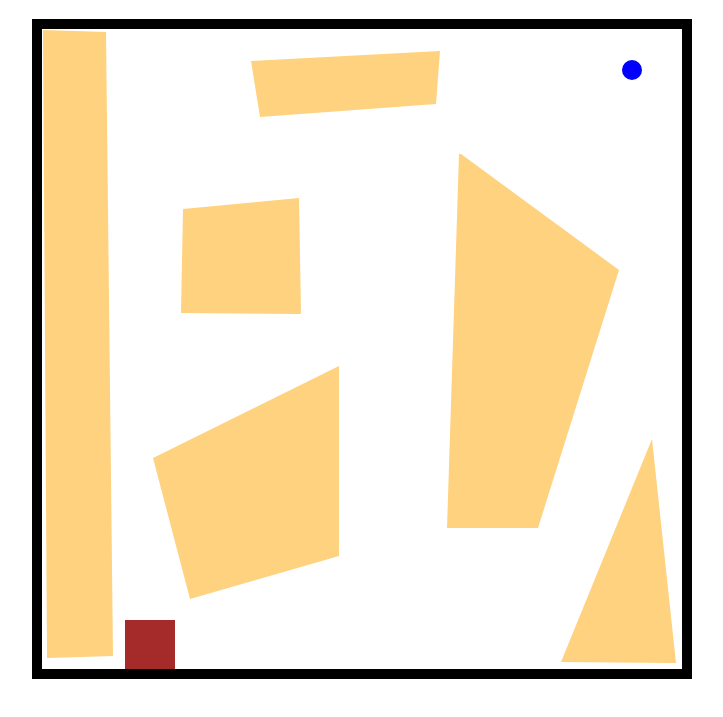
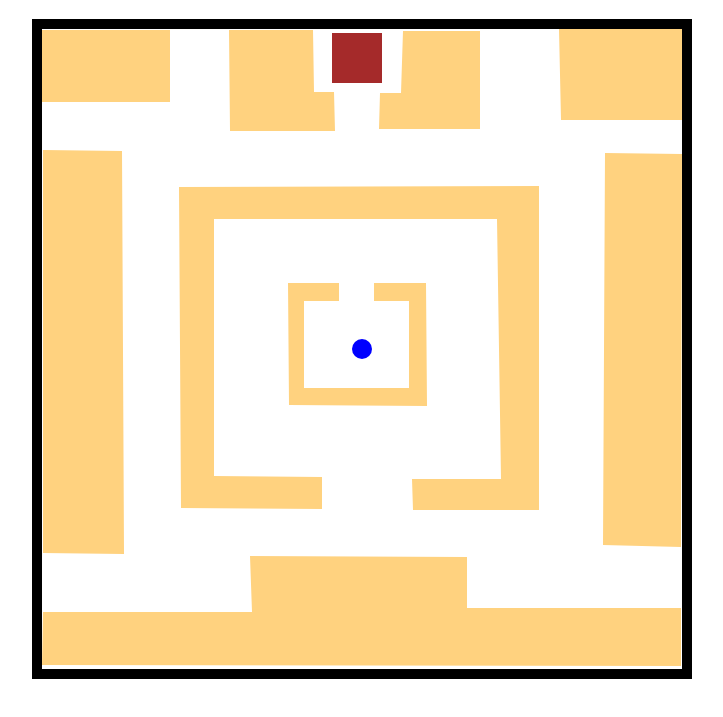
Before and after one commit to dchaebae/Ascension, a plain HTML site: page index.html in a window 1280 px wide. Shown: the part 61-778 px from the top of the page, without its empty margins (278-1001 px from the left). Drawn offline with nearby package versions, Linux system fonts and the light colour scheme.

Commit message:
make maps.json

```diff
--- a/index.html
+++ b/index.html
@@ -9,7 +9,7 @@
     <script src="./js/guard.js"></script>
     <script src="./js/convolutions.js"></script>
     <script src="./js/collisions.js"></script>
-    <script src="./js/wallTest.json"></script>
+    <script src="./js/maps.json"></script>
     <script src="./js/index.js"></script>
 </head>
 <body onload="startGame()">
--- a/js/index.js
+++ b/js/index.js
@@ -118,7 +118,7 @@ function updateGameArea(coordinates) {
     lazuli.update();
 
     // select which map
-    var gameMap = 10;
+    var gameMap = 0;
     // change the speed based on the map
     if (gameMap >= 1) lazuli.speed = 4.5;
     else lazuli.speed = 2;
--- /dev/null
+++ b/js/maps.json
@@ -0,0 +1,22 @@
+data = [{"start":[[320,320]],
+"exit":[[290,4]],
+"walls":[
+	[[297,254],[297,272],[262,272],[262,359],[367,359],[367,272],[332,272],[332,254],[384,254],[385,377],[247,376],[246,254]],
+	[[172,190],[172,447],[280,448],[280,480],[139,479],[137,158],[497,157],[497,481],[371,481],[370,450],[459,450],[455,190]],
+	[[517,0],[640,0],[640,91],[519,91]],[[0,1],[128,1],[128,73],[0,73]],[[1,158]],[[3,121]],[[1,121],[80,122],[82,525],[1,524]],
+	[[563,124],[640,125],[639,518],[561,516]],
+	[[187,1],[188,102],[293,102],[292,63],[272,63],[271,1]],
+	[[361,2],[359,64],[338,64],[337,100],[438,100],[438,2]],
+	[[1,583],[210,583],[208,527],[425,528],[425,579],[639,579],[639,637],[0,636]]],
+"guards":[
+	[[217,418],[420,420],[418,219],[215,218]],
+	[[418,219],[215,218],[217,418],[420,420]],
+	[[453,551],[607,551],[453,551]],
+	[[172,559],[29,559],[172,559]],
+	[[527,113],[527,502],[527,113]],
+	[[109,118],[109,499],[109,118]],
+	[[154,506],[478,506],[154,506]],
+	[[157,131],[475,131],[157,131]],
+	[[156,9],[156,62],[156,9]],
+	[[476,15],[476,74],[476,15]]]
+}]
```
